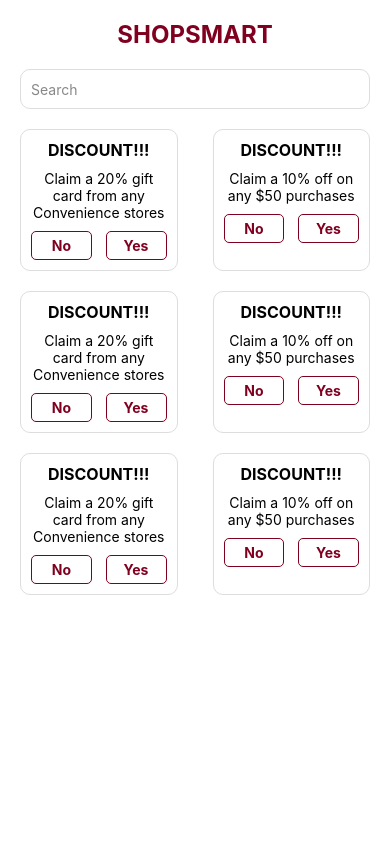
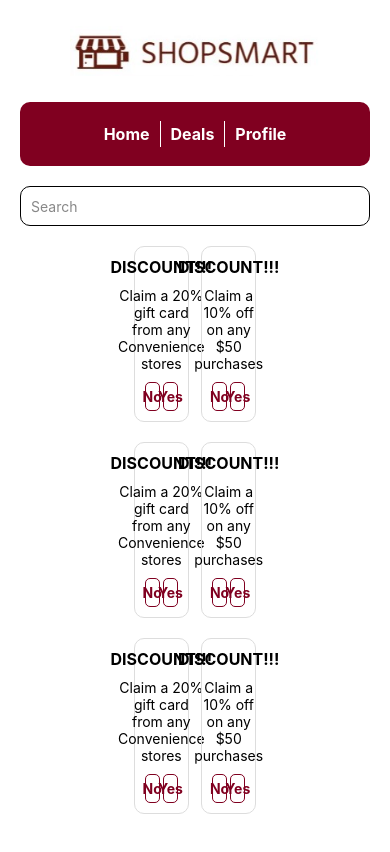
Before and after one commit to TUDublinBlanchBusinessIT/project-SadiasHossain-1, a React Native app: screen /Deals in a window 390 px wide. Built offline with nearby package versions, Linux system fonts and the light colour scheme.

Commit message:
fixed deals screen

```diff
--- a/screens/DealsScreen.js
+++ b/screens/DealsScreen.js
@@ -1,5 +1,5 @@
 import React from 'react';
-import { View, Text, StyleSheet, TextInput, TouchableOpacity } from 'react-native';
+import { View, Text,Image, StyleSheet, TextInput, TouchableOpacity } from 'react-native';
 
 const DealsScreen = () => {
   const deals = [
@@ -13,8 +13,33 @@
 
   return (
     <View style={styles.container}>
-      {/* Header */}
-      <Text style={styles.header}>SHOPSMART</Text>
+      {/* Logo */}
+      <Image source={require('../assets/logo.jpg')} style={styles.logo} />
+
+      {/* Navigation Bar */}
+      <View style={styles.navbar}>
+        <TouchableOpacity
+          onPress={() => navigation.navigate('Home')}
+          style={[styles.navItem, styles.navItemFirst]}
+        >
+          <Text style={styles.navText}>Home</Text>
+        </TouchableOpacity>
+        <View style={styles.navDivider} />
+        <TouchableOpacity
+          onPress={() => navigation.navigate('Deals')}
+          style={styles.navItem}
+        >
+          <Text style={styles.navText}>Deals</Text>
+        </TouchableOpacity>
+        <View style={styles.navDivider} />
+        <TouchableOpacity
+          onPress={() => navigation.navigate('Profile')}
+          style={[styles.navItem, styles.navItemLast]}
+        >
+          <Text style={styles.navText}>Profile</Text>
+        </TouchableOpacity>
+      </View>
+
 
       {/* Search Bar */}
       <TextInput
@@ -50,16 +75,50 @@
     padding: 20,
     backgroundColor: '#fff',
   },
-  header: {
-    fontSize: 24,
+  logo: {
+    width: 250,
+    height: undefined,
+    aspectRatio: 1,
+    resizeMode: 'contain',
+    marginBottom: 20,
+    alignSelf: 'center',
+  },
+  navbar: {
+    flexDirection: 'row',
+    justifyContent: 'center',
+    backgroundColor: '#800020', // Burgundy background color
+    borderRadius: 10,
+    marginBottom: 20,
+    paddingVertical: 10,
+    paddingHorizontal: 30,
+  },
+  navItem: {
+    paddingVertical: 12,
+    justifyContent: 'center',
+    alignItems: 'center',
+  },
+  navItemFirst: {
+    borderLeftWidth: 0,
+  },
+  navItemLast: {
+    borderRightWidth: 0,
+  },
+  navText: {
+    color: 'white',
     fontWeight: 'bold',
-    color: '#800020',
-    textAlign: 'center',
-    marginBottom: 20,
+    fontSize: 16,
+  },
+  navDivider: {
+    width: 1,
+    backgroundColor: 'white',
+    height: '60%',
+    alignSelf: 'center',
+    marginHorizontal: 10,
   },
   searchBar: {
     height: 40,
-    borderColor: '#ddd',
+    width: 350,
+    borderColor: 'black',
     borderWidth: 1,
     borderRadius: 10,
     paddingHorizontal: 10,
@@ -69,6 +128,10 @@
     flexDirection: 'row',
     flexWrap: 'wrap',
     justifyContent: 'space-between',
+    width:'35%',
+    height: '40%',
+    alignSelf: 'center'
+
   },
   dealCard: {
     width: '45%',
```
